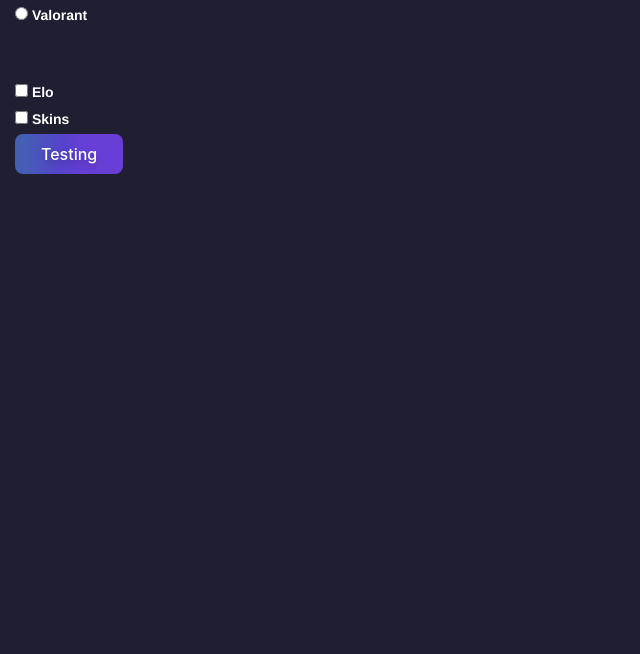
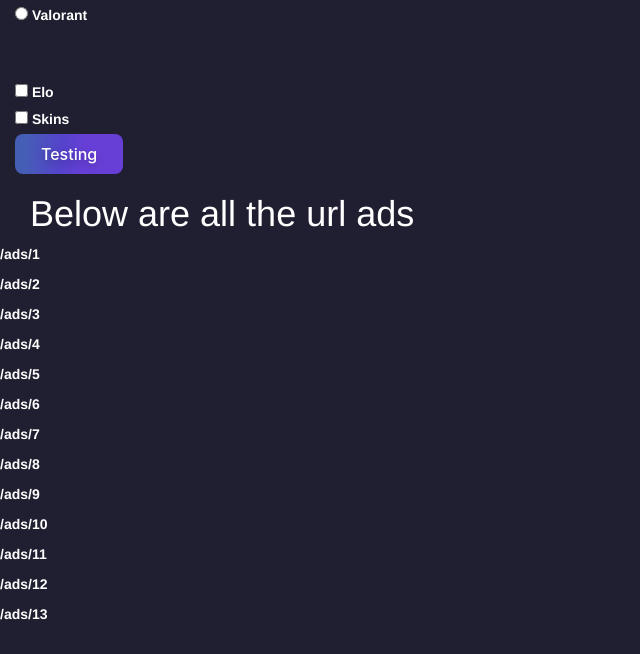
Before and after one commit to Mishibla/CITS3403-GroupProject, a Flask app: page /buyaccount in a window 1280 px wide; the page is wider, and only the part inside the window is pictured. Shown: the part 428-1082 px from the top of that part, without its empty margins (0-640 px from the left). Before the commit the page ends 602 px from the top of that part, so only its background shows below. Run offline with Flask 3, Linux system fonts and the light colour scheme; some libraries are stand-ins or nearby versions.

Commit message:
Used query all to store all the ad_urls and populate to sell page

```diff
--- a/app/routes.py
+++ b/app/routes.py
@@ -23,7 +23,15 @@
 
 @app.route('/buyaccount')
 def buyaccount():
-    return render_template("Sellpage.html")
+    ad_data=Ad.query.all()
+    urllist={}
+    for indvidual_ad in ad_data:
+        ads=indvidual_ad.ad_id
+        urlstring='/ads/'+str(ads)
+        urllist[ads]=urlstring
+    #print(urllist, ad=ads)
+
+    return render_template("Sellpage.html",ad=urllist)
 
 @app.route('/login', methods=['get','post'])
 def login():
--- a/app/templates/Sellpage.html
+++ b/app/templates/Sellpage.html
@@ -47,5 +47,11 @@
             </div>
         </div>
     </div>
+    <h1>Below are all the url ads</h1>
+
+    {% for value in ad.values() %}
+        <p><b>{{value}}</b></p>
+
+    {% endfor %}
 
 {% endblock %}
```
Also changed, not shown: app/static/staticadpage.css (renamed from app/templates/staticadpage.css), app/static/staticadpage.html (renamed from app/templates/staticadpage.html).
